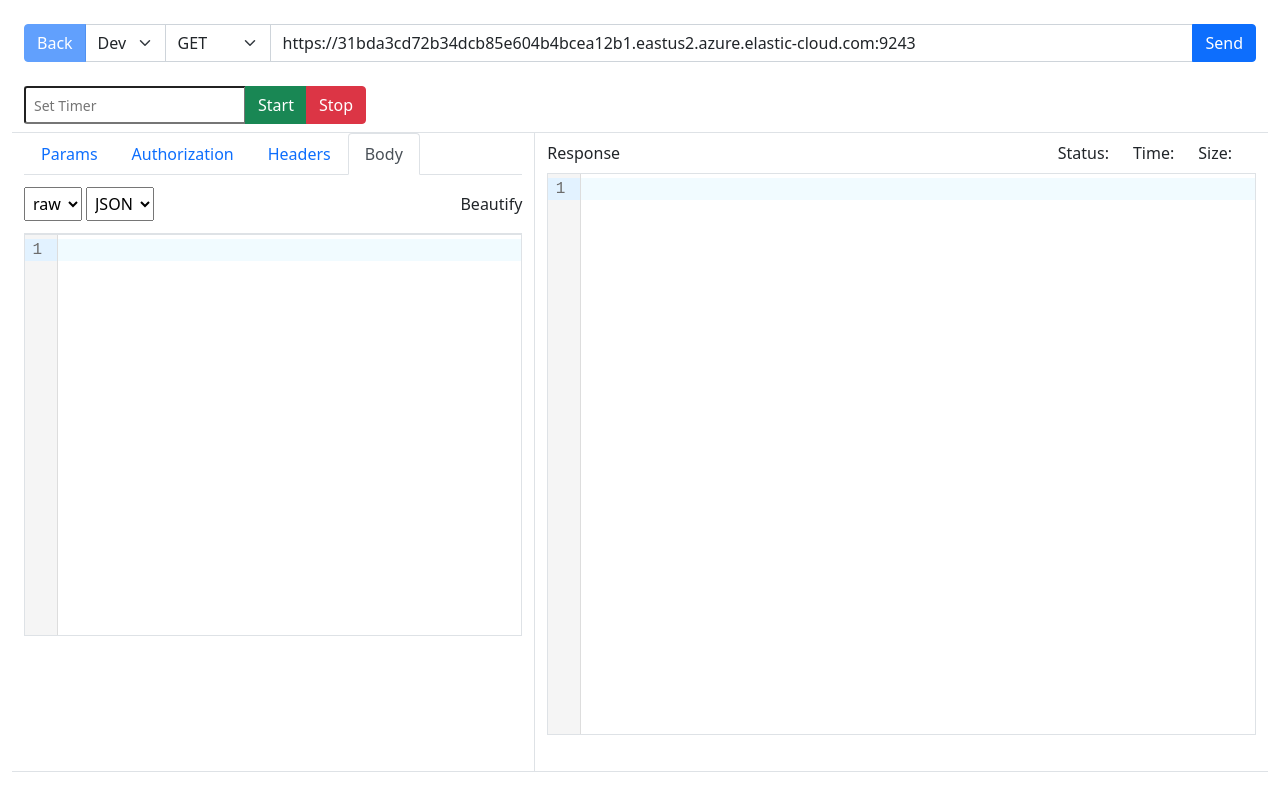
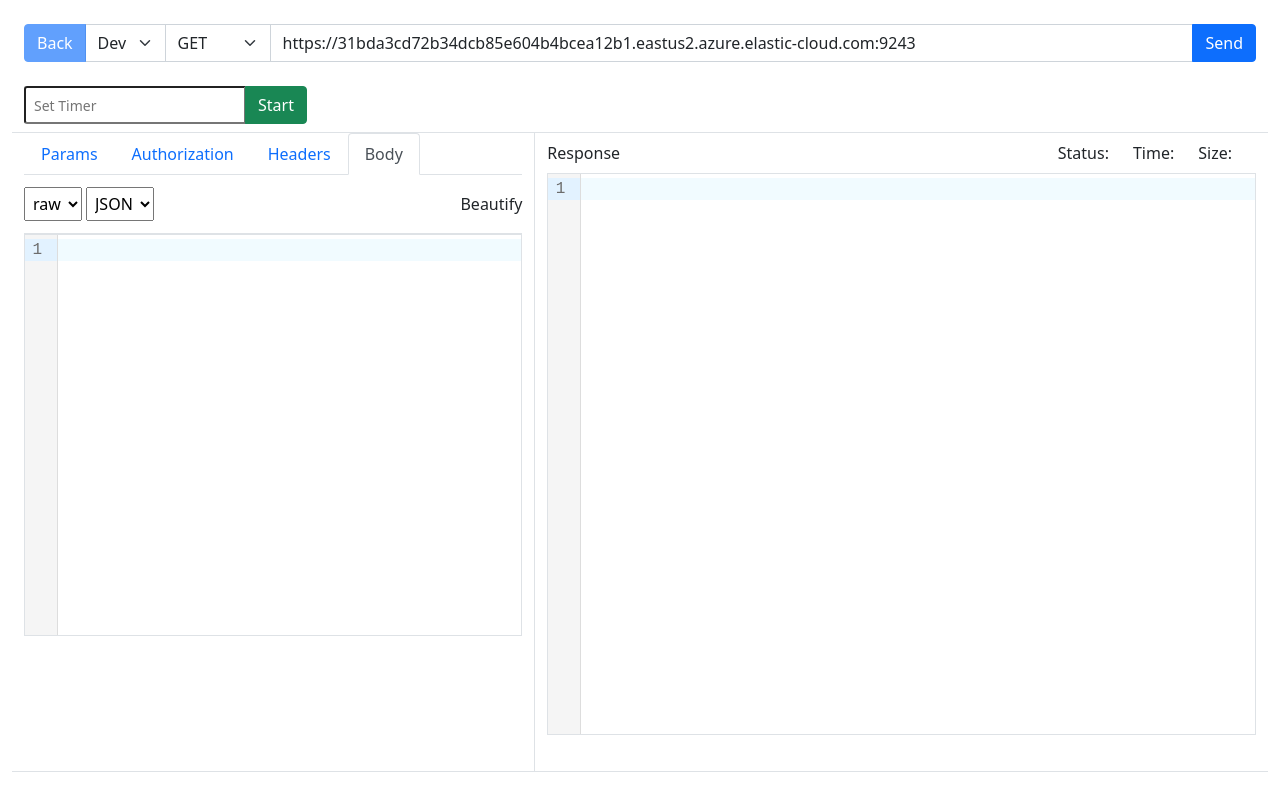
Before and after one commit to KRISHNANGIT/els, a React (Create React App) app in the folder elastic-search/: page / in a window 1280 px wide. Built offline with nearby package versions, Linux system fonts and the light colour scheme.

Commit message:
Add enter option to timer

```diff
--- a/elastic-search/src/App.js
+++ b/elastic-search/src/App.js
@@ -135,6 +135,14 @@ function App() {
     setBackUrl(popedUrl);
   };
 
+  const handleStart = (e) => {
+    console.log(e);
+    let code = e.keyCode || e.which;
+    if (code === 13) {
+      document.getElementById("start").click();
+    }
+  };
+
   return (
     <div className="container-fluid p-4">
       <div className="input-group mb-4">
@@ -194,8 +202,17 @@ function App() {
           placeholder="Set Timer"
           disabled={startTimer ? true : false}
           onChange={(e) => setTimerValue(e.target.value)}
+          onKeyPress={handleStart}
         />
-        <button className="btn btn-success" onClick={() => setStartTimer(true)}>Start</button>
+        {!startTimer ? (
+          <button
+            className="btn btn-success"
+            id="start"
+            onClick={() => setStartTimer(true)}
+          >
+            Start
+          </button>
+        ) : (
           <button
             className="btn btn-danger"
             onClick={() => {
@@ -205,6 +222,7 @@ function App() {
           >
             Stop
           </button>
+        )}
       </div>
       <div className="row border-top border-bottom row-1">
         <div className="col-5 border-end outer">
```
Lines whose indentation alone changed are shown as unchanged.
